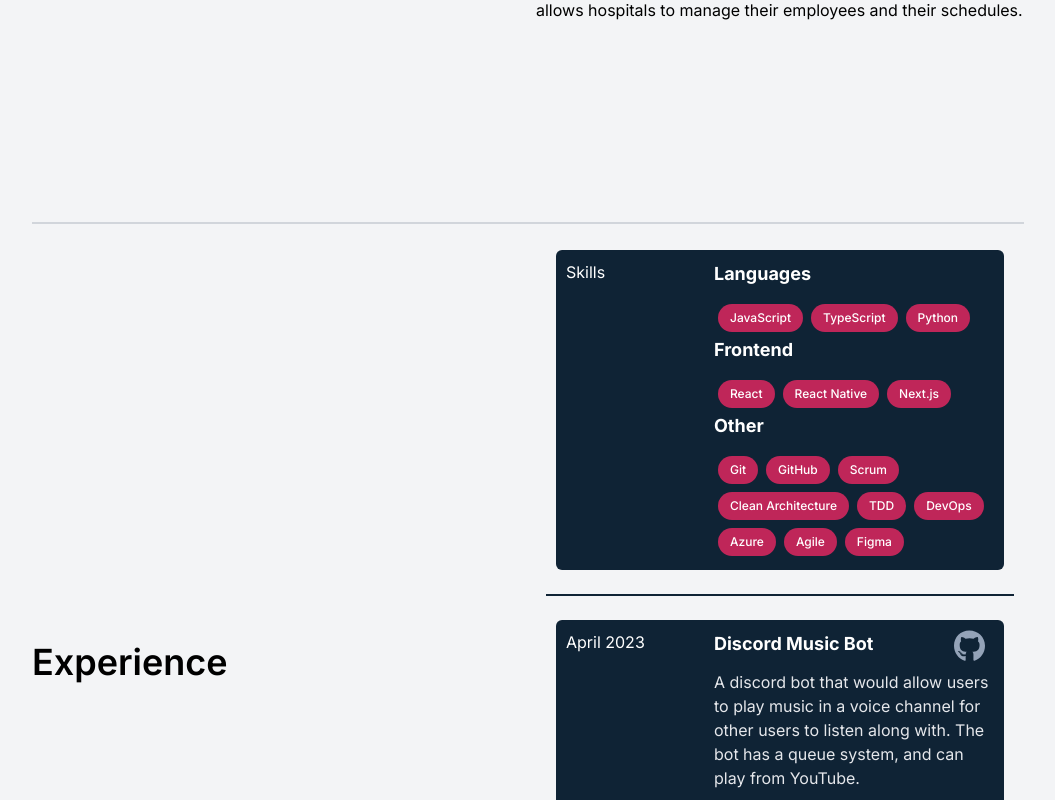
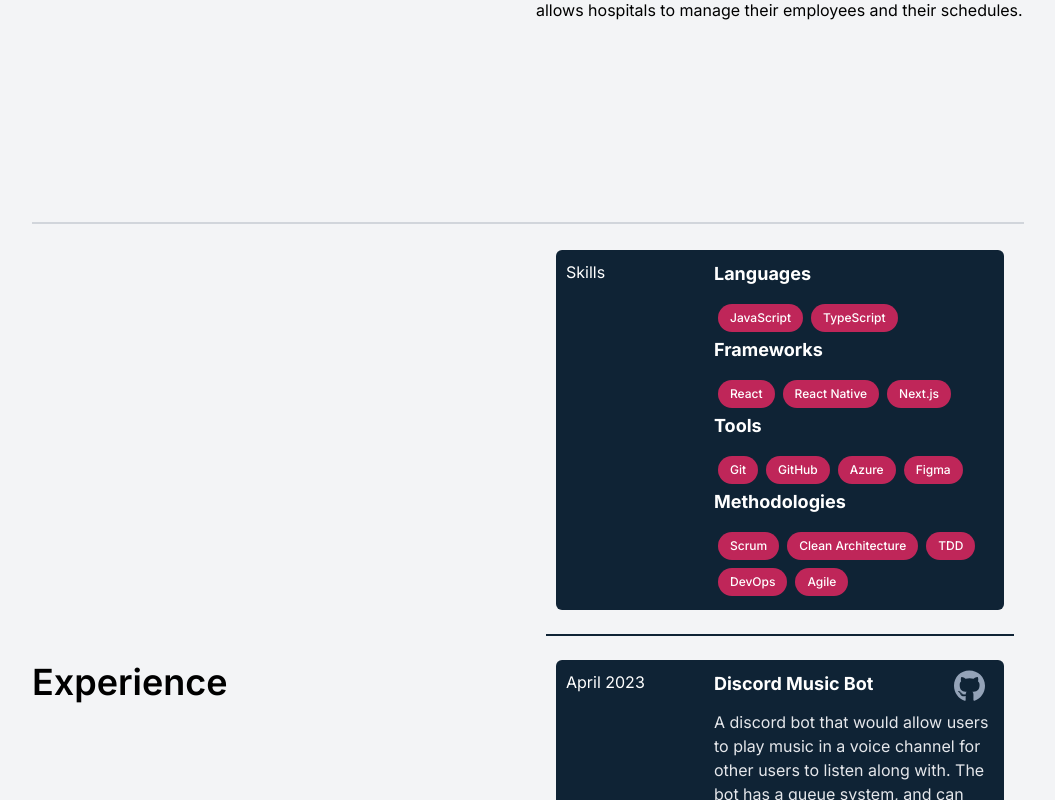
Before and after one commit to dotkwah/portfolio-site, a Next.js app: page / in a window 1280 px wide. Shown: the part 562-1362 px from the top of the page, without its empty margins (112-1167 px from the left). Built offline with nearby package versions, Linux system fonts and the light colour scheme.

Commit message:
updated resume and experience section

```diff
--- a/components/Content/Experience.tsx
+++ b/components/Content/Experience.tsx
@@ -57,12 +57,12 @@
                     Languages
                   </h2>
                   <SkillBubble
-                    skills={['JavaScript', 'TypeScript', 'Python']}
+                    skills={['JavaScript', 'TypeScript']}
                   />
                   <h2
                     className='text-lg font-bold'
                   >
-                    Frontend
+                    Frameworks
                   </h2>
                   <SkillBubble
                     skills={['React', 'React Native', 'Next.js']}
@@ -70,10 +70,18 @@
                   <h2
                     className='text-lg font-bold'
                   >
-                    Other
+                    Tools
                   </h2>
                   <SkillBubble
-                    skills={['Git', 'GitHub', 'Scrum', 'Clean Architecture', 'TDD', 'DevOps', 'Azure', 'Agile', 'Figma']}
+                    skills={['Git', 'GitHub', 'Azure', 'Figma']}
+                  />
+                  <h2
+                    className='text-lg font-bold'
+                  >
+                    Methodologies
+                  </h2>
+                  <SkillBubble
+                    skills={['Scrum', 'Clean Architecture', 'TDD', 'DevOps', 'Agile']}
                   />
                 </Grid>
               </Grid>
```
Also changed, not shown: 1 other file (tests, documents, lock files or other folders).
